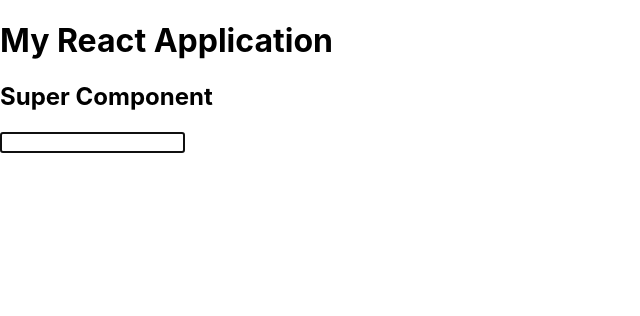
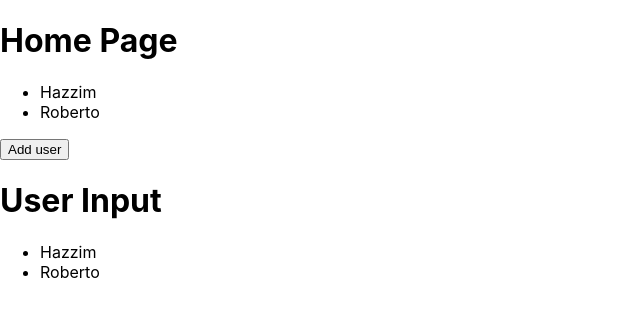
Before and after one commit to Hazzim-Escarcega/react_typescript_excercises, a React (Create React App) app in the folder my-app/: page / in a window 1280 px wide. Shown: the top 316 px of the page, without its empty margins (0-640 px from the left). Built offline with nearby package versions, Linux system fonts and the light colour scheme.

Commit message:
Context API

```diff
--- a/my-app/src/App.tsx
+++ b/my-app/src/App.tsx
@@ -1,28 +1,14 @@
-import React, { Props } from "react";
+import React from "react";
 import "./App.css";
-import { Input } from "./components/Input";
-import SuperComponent from "./components/SuperComponent";
+import HomePage from "./components/HomePage";
+import { MycontextProvider } from "./context/MyContext";
 
-class App extends React.Component {
-  inputRef: React.RefObject<HTMLInputElement>;
+function App() {
+  return (
+      <MycontextProvider>
+      <HomePage />
+      </MycontextProvider>
+  );
+}
 
-  constructor(props: {}) {
-    super(props);
-
-    this.inputRef = React.createRef();
-  }
-  componentDidMount() {
-    console.log(this.inputRef.current);
-    this.inputRef.current && this.inputRef.current.focus();
-  }
-  render() {
-    return (
-      <React.Fragment>
-        <h1>My React Application</h1>
-        <SuperComponent />
-        <Input ref={this.inputRef} />
-      </React.Fragment>
-    );
-  }
-}
 export default App;
--- /dev/null
+++ b/my-app/src/components/HomePage/index.tsx
@@ -0,0 +1,23 @@
+import React from "react";
+import { MyContext } from "../../context/MyContext";
+import UserInput from "../UserInput";
+
+class HomePage extends React.Component {
+  static contextType = MyContext;
+  context!: React.ContextType<typeof MyContext>;
+  render() {
+    return (
+      <div>
+        <h1>Home Page</h1>
+        <ul>
+          {this.context.users.map((user) => (
+            <li key={user}>{user}</li>
+          ))}
+        </ul>
+        <button onClick={() => this.context.updateUser("Rawl")}>Add user</button>
+        <UserInput />
+      </div>
+    );
+  }
+}
+export default HomePage;
--- /dev/null
+++ b/my-app/src/components/HomePage/interface.ts
@@ -0,0 +1 @@
+export{}
--- /dev/null
+++ b/my-app/src/components/UserInput/index.tsx
@@ -0,0 +1,20 @@
+import React from "react";
+import { MyContext } from "../../context/MyContext";
+
+class UserInput extends React.Component {
+    render() {
+        return(
+            <MyContext.Consumer>
+                {(value) => (
+                    <div>
+                        <h1>User Input</h1>
+                        <ul>
+                            {value.users.map((user) => <li key={user}>{user}</li>)}
+                        </ul>
+                    </div>
+                )}
+            </MyContext.Consumer>
+        )
+    }
+}
+export default UserInput;
--- /dev/null
+++ b/my-app/src/context/MyContext.tsx
@@ -0,0 +1,34 @@
+import React from "react";
+
+export interface MyContextType {
+  users: string[];
+  updateUser(user: string): any;
+}
+export const MyContext = React.createContext<MyContextType>({
+  users: ["Hazzim", "Roberto"],
+  updateUser: () => {},
+});
+interface MyContextProviderState {
+  users: string[];
+}
+export class MycontextProvider extends React.Component<{}, MyContextProviderState> {
+  constructor(props: {}) {
+    super(props);
+    this.state = {
+      users: ["Hazzim", "Roberto"],
+    };
+  }
+  handleUpdateUser = (user: string) => {
+    this.setState({
+      users: [ ...this.state.users,  user],
+    });
+  };
+  render() {
+    return <MyContext.Provider value={{
+        users: this.state.users,
+        updateUser: this.handleUpdateUser
+    }}>
+        {this.props.children}
+    </MyContext.Provider>;
+  }
+}
```
